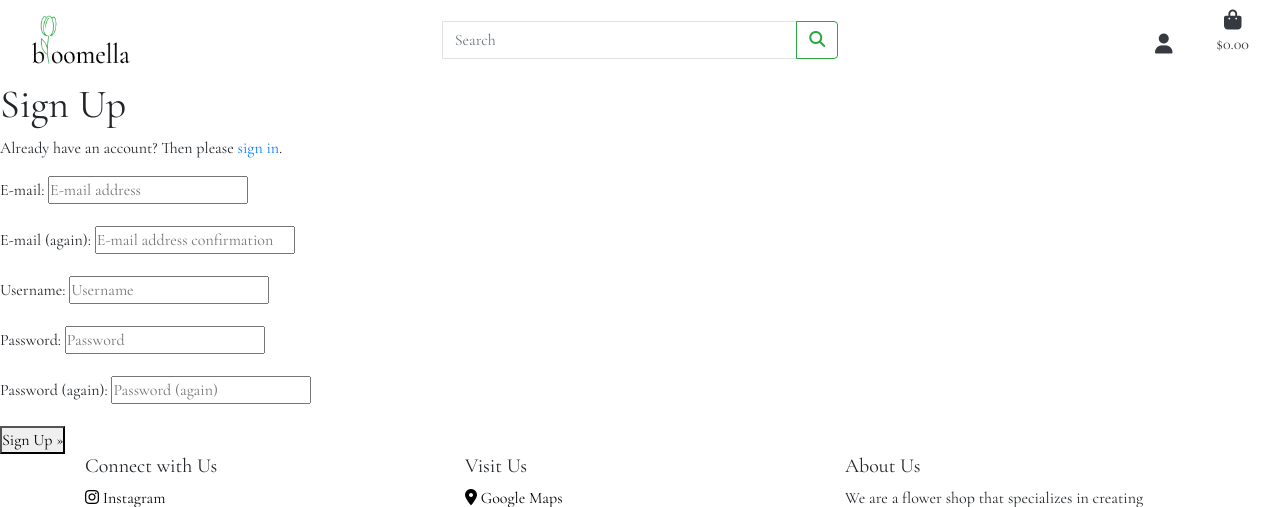
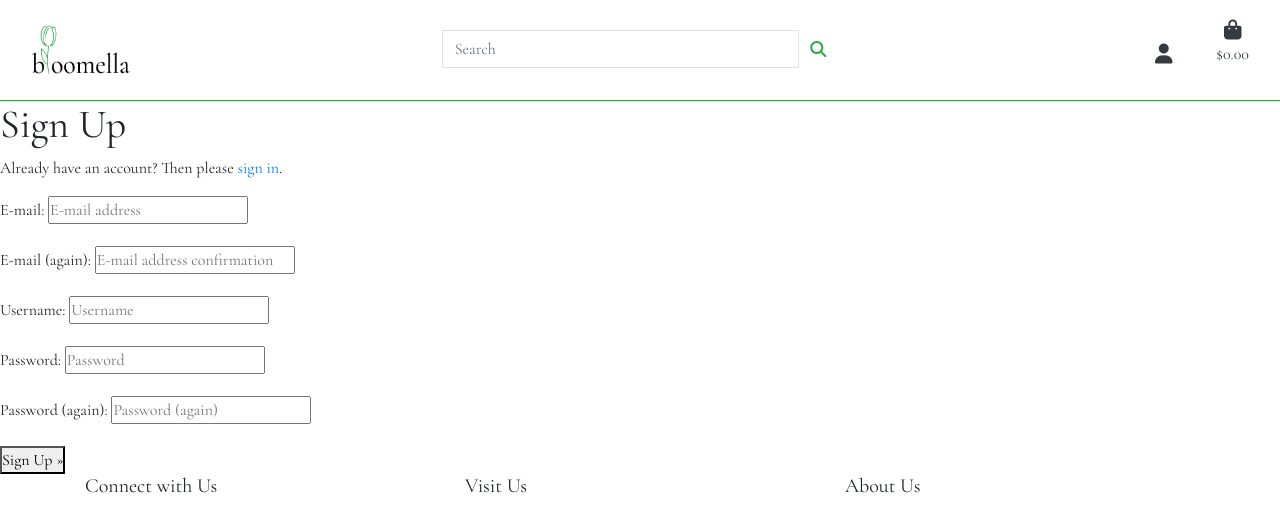
Before and after one commit to StanislavDitsan/Bloomella, a Django app: page /accounts/signup/ in a window 1280 px wide. Shown: the top 507 px of the page. Run offline with Django 3.2, Linux system fonts and the light colour scheme; some libraries are stand-ins or nearby versions.

Commit message:
Added some style to header

```diff
--- a/static/css/base.css
+++ b/static/css/base.css
@@ -10,6 +10,7 @@
 html {
     scroll-behavior: smooth;
 }
+
 /*------------ Landing page / index.html */
 
 #landing-page {
@@ -90,3 +91,30 @@ html {
     text-decoration: none;
     color: #28a745;
 }
+
+/*------------ Header / base.html */
+
+header {
+    background-color: #fff;
+    box-shadow: 0px 1px 1px #28a745;
+    padding: 10px;
+
+}
+
+header button[type="submit"] {
+    height: 40px;
+    border: none;
+    border-radius: 1px;
+    box-shadow: none;
+
+}
+
+header ul {
+    list-style: none;
+    margin: 0;
+}
+
+header .dropdown-menu {
+    border-radius: 0;
+    margin-right: 50px;
+}
```
